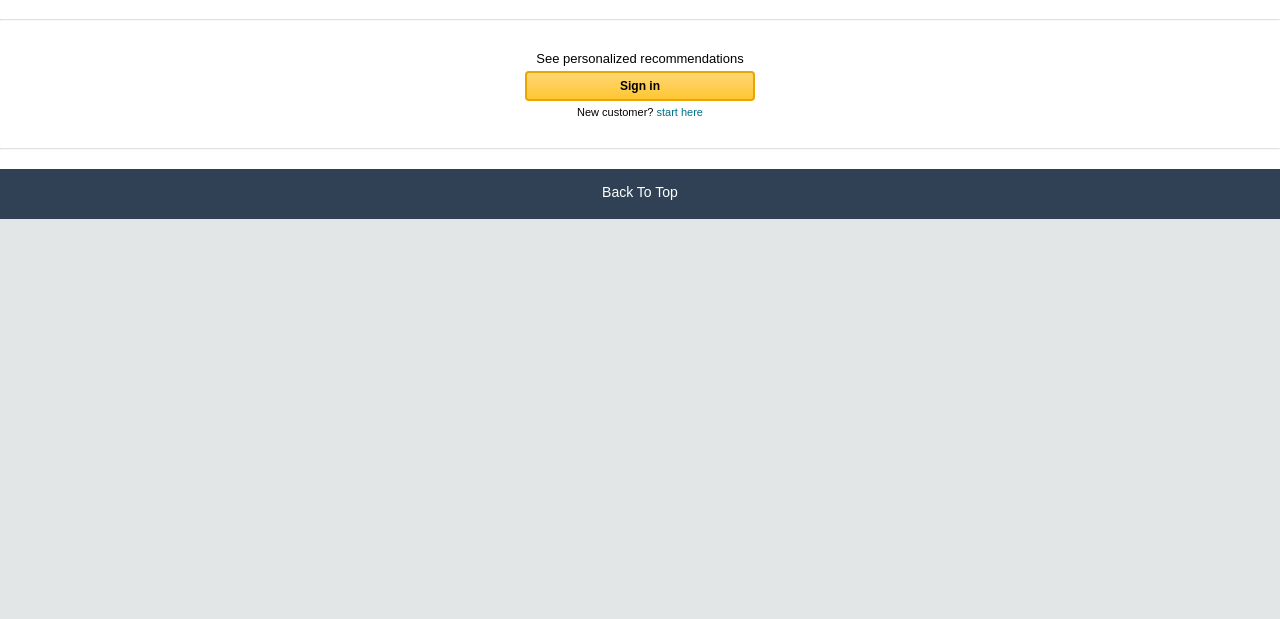
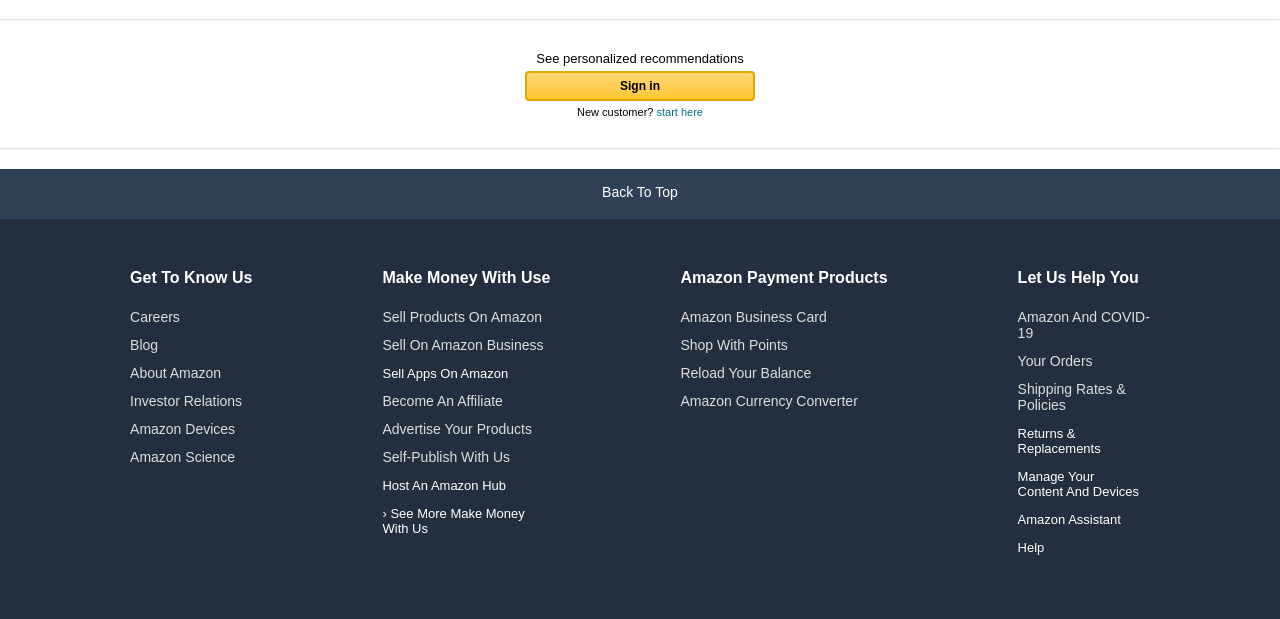
Before and after one commit to ajmalfaris11/amazon-frontend-clone, a plain HTML site: page index.html in a window 1280 px wide. Shown: the part 4491-5110 px from the top of the page. Before the commit the page ends 4710 px from the top, so only its background shows below. Drawn offline with Linux system fonts and the light colour scheme; some icons are missing.

Commit message:
secont footer completed

```diff
--- a/index.html
+++ b/index.html
@@ -821,8 +821,66 @@
 
 <!-- ========== Footer section start from here ========== -->
 
+<!-- ---------- First footer ---------- -->
+
 <footer>
   <div class="back-to-top">
     <a href="#">Back to top</a>
   </div>
+
+<!-- ---------- Second footer ---------- -->
+
+  <div class="second-footer">
+    <div>
+      <h4>get to know us</h2>
+      <ul>
+        <li><a href="">Careers</a></li>
+        <li><a href="">Blog</a></li>
+        <li><a href="">about Amazon</a></li>
+        <li><a href="">investor relations</a></li>
+        <li><a href="">amazon devices</a></li>
+        <li><a href="">amazon science</a></li>
+
+      </ul>
+    </div>
+    <div>
+      <h4>Make money with use</h2>
+        <ul>
+          <li><a href="">sell products on amazon</a></li>
+          <li><a href="">sell on amazon business</a></li>
+          <li><a href=""></a>sell apps on amazon</li>
+          <li><a href="">become an affiliate</a></li>
+          <li><a href="">advertise your products</a></li>
+          <li><a href="">self-publish with us</a></li>
+          <li><a href=""></a>host an amazon hub</li>
+          <li><a href=""></a>&rsaquo; see more make money <br> with us</li>
+
+        </ul>
+    </div>
+    <div>
+      <h4>amazon payment products</h4>
+        <ul>
+          <li><a href="">amazon business card</a></li>
+          <li><a href="">shop with points</a></li>
+          <li><a href="">reload your balance</a></li>
+          <li><a href="">amazon currency converter</a></li>
+        </ul>
+    </div>
+    <div>
+      <h4>let us help you</h4>
+        <ul>
+          <li><a href="">amazon and COVID- <br> 19</a></li>
+          <li><a href=""your account></a></li>
+          <li><a href="">your orders</a></li>
+          <li><a href="">shipping rates & <br> policies</a></li>
+          <li><a href=""></a>returns & <br> replacements</li>
+          <li><a href=""></a>manage your <br> content and devices</li>
+          <li><a href=""></a>amazon assistant</li>
+          <li><a href=""></a>help</li>
+        </ul>
+    </div>
+  </div>
+  <div class="third-footer"></div>
+  <div class="final-footer"></div>
+
 </footer>
--- a/style.css
+++ b/style.css
@@ -755,3 +755,45 @@ footer a{
 .back-to-top:hover{
     background-color: #485769;
 }
+
+
+
+h4{
+    font-size: 16px;
+    margin-bottom: 10px;
+}
+
+
+
+
+.second-footer{
+    width: 100%;
+    height: 350px;
+    background-color: #232F3E;
+    display: flex;
+    flex-direction: row;
+    justify-content: space-evenly;
+    font-size: small;
+    padding-top: 50px;
+
+}
+
+.second-footer div{
+    display: flex;
+    flex-direction: column;
+    text-align: start;
+ }
+.second-footer ul{
+    list-style-type: none;
+    text-align: start;
+
+}
+.second-footer ul a{
+    text-decoration: none;
+}
+.second-footer ul a:hover{
+    text-decoration: underline;
+}
+.second-footer li{
+    margin-top: 12px;
+}
```
